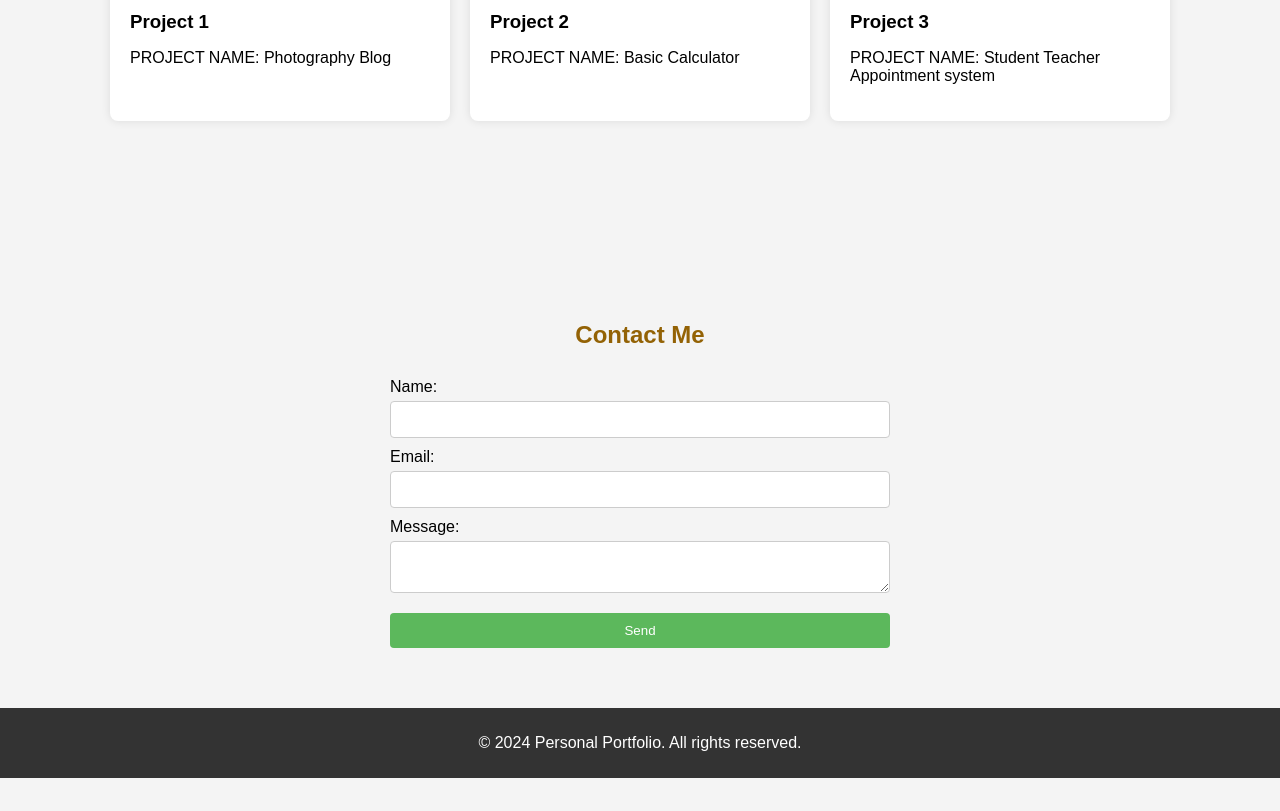
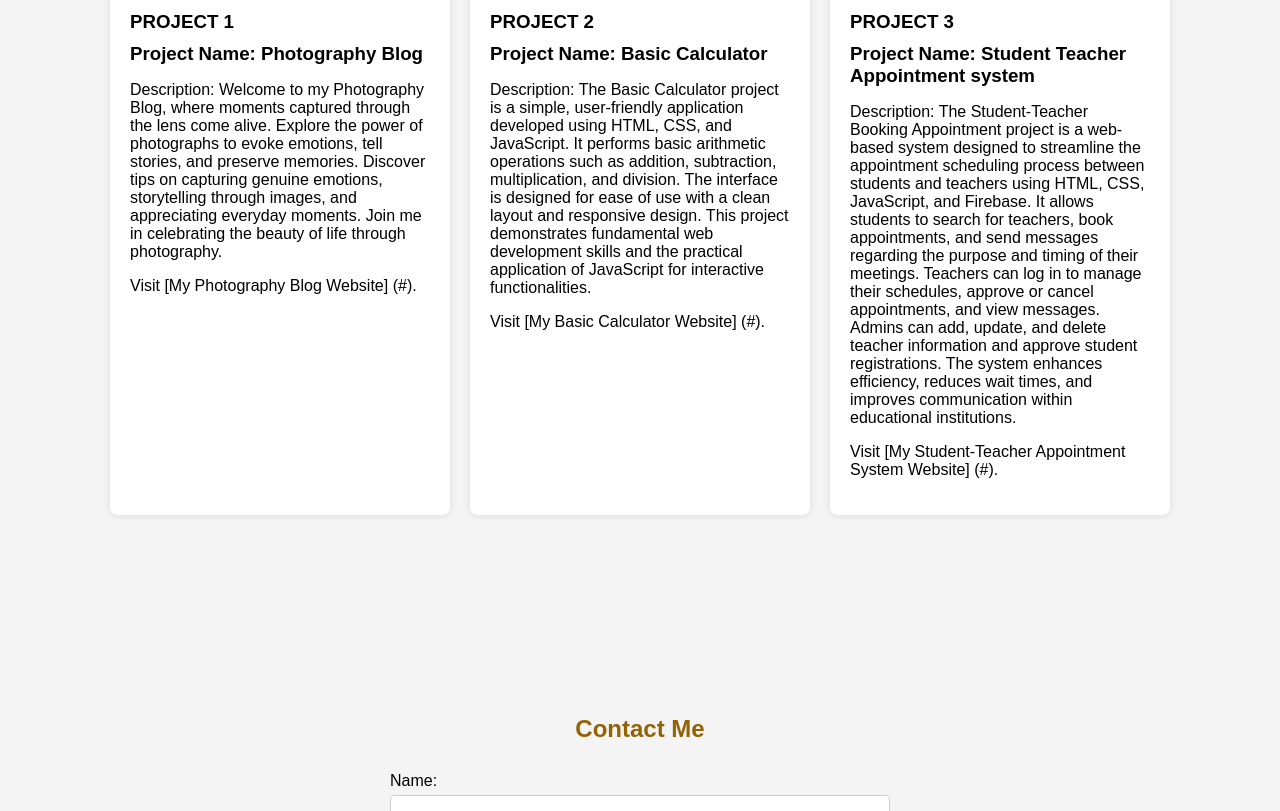
Before and after one commit to P-Ruheesh/PersonalPortfolio, a plain HTML site: page index.html in a window 1280 px wide. Shown: the part 2124-2935 px from the top of the page. Before the commit the page ends 2902 px from the top, so only its background shows below. Drawn offline with Linux system fonts and the light colour scheme; a script that the page names is missing.

Commit message:
added description

```diff
--- a/index.html
+++ b/index.html
@@ -41,18 +41,24 @@
         <div class="projects-container">
             <div class="project">
                 <img src="https://res.cloudinary.com/ddsk3jo4r/image/upload/v1721477662/Screenshot_2024-07-20_174346_z4yiyr.png" alt="Project 1">
-                <h3>Project 1</h3>
-                <p>PROJECT NAME: Photography Blog</p>
+                <h3>PROJECT 1</h3>
+                <h3>Project Name: Photography Blog</h3>
+                <p>Description: Welcome to my Photography Blog, where moments captured through the lens come alive. Explore the power of photographs to evoke emotions, tell stories, and preserve memories. Discover tips on capturing genuine emotions, storytelling through images, and appreciating everyday moments. Join me in celebrating the beauty of life through photography.</p>
+                <p>Visit [My Photography Blog Website] (#).</p>
             </div>
             <div class="project">
                 <img src="https://res.cloudinary.com/ddsk3jo4r/image/upload/v1721479118/Screenshot_2024-07-20_180607_da4wr1.png" alt="Project 2">
-                <h3>Project 2</h3>
-                <p>PROJECT NAME: Basic Calculator</p>
+                <h3>PROJECT 2</h3>
+                <h3>Project Name: Basic Calculator</h3>
+                <p>Description: The Basic Calculator project is a simple, user-friendly application developed using HTML, CSS, and JavaScript. It performs basic arithmetic operations such as addition, subtraction, multiplication, and division. The interface is designed for ease of use with a clean layout and responsive design. This project demonstrates fundamental web development skills and the practical application of JavaScript for interactive functionalities.</p>
+                <p>Visit [My Basic Calculator Website] (#).</p>
             </div>
             <div class="project">
                 <img src="https://res.cloudinary.com/ddsk3jo4r/image/upload/v1721479121/Screenshot_2024-07-20_180644_dqyt6b.png" alt="Project 3">
-                <h3>Project 3</h3>
-                <p>PROJECT NAME: Student Teacher Appointment system</p>
+                <h3>PROJECT 3</h3>
+                <h3>Project Name: Student Teacher Appointment system</h3>
+                <p>Description: The Student-Teacher Booking Appointment project is a web-based system designed to streamline the appointment scheduling process between students and teachers using HTML, CSS, JavaScript, and Firebase. It allows students to search for teachers, book appointments, and send messages regarding the purpose and timing of their meetings. Teachers can log in to manage their schedules, approve or cancel appointments, and view messages. Admins can add, update, and delete teacher information and approve student registrations. The system enhances efficiency, reduces wait times, and improves communication within educational institutions.</p>
+                <p>Visit [My Student-Teacher Appointment System Website] (#).</p>
             </div>
         </div>
     </section>
```
